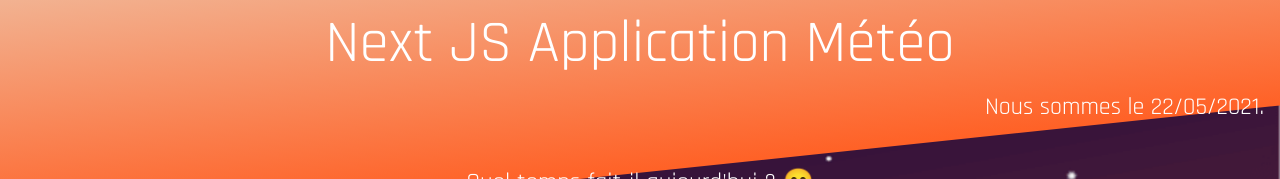
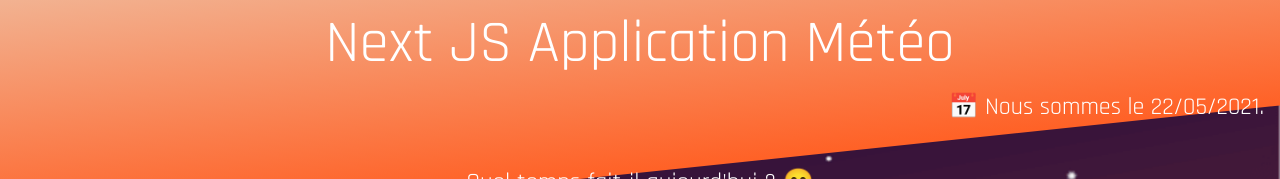
Before and after one commit to Jordane-Kraken/nextjs-weather, a Next.js app in the folder weather-app/: page / in a window 1280 px wide. Shown: the top 179 px of the page. Built offline with nearby package versions, Linux system fonts and the light colour scheme.

Commit message:
add calendar emoji

```diff
--- a/weather-app/pages/index.js
+++ b/weather-app/pages/index.js
@@ -92,7 +92,7 @@ export default function Home( {data} ) {
       <h1 className={styles.title}>Next JS Application Météo</h1>
       </header>
 
-      <p className={styles.paragraph}>Nous sommes le {today}.</p>
+      <p className={styles.paragraph}>📅 Nous sommes le {today}.</p>
 
       <main className={styles.main}>
       <h2 className={styles.subtitle}>Quel temps fait-il aujourd'hui ? 😄</h2>
```
